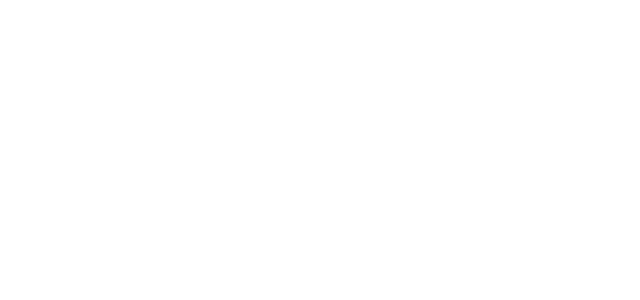
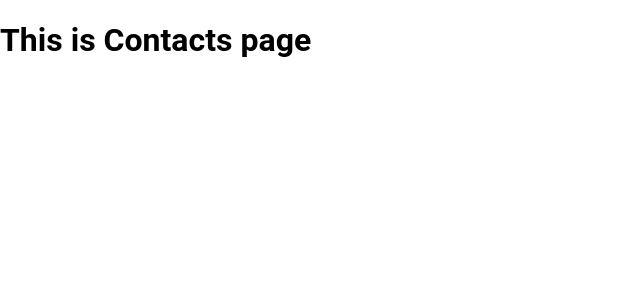
Before and after one commit to cricket-creator/takeoff-app, a React (Create React App) app in the folder client/: page /contacts in a window 1280 px wide. Shown: the top 300 px of the page, without its empty margins (0-640 px from the left). Built offline with nearby package versions, Linux system fonts and the light colour scheme.

Commit message:
Set Routes in React

```diff
--- a/client/src/App.js
+++ b/client/src/App.js
@@ -1,7 +1,10 @@
+import { useRoutes } from './hooks/useRoutes.hook';
+
 function App() {
+  const routes = useRoutes(true);
   return (
-    <div className="App">
-
+    <div>
+      {routes}
     </div>
   );
 }
--- /dev/null
+++ b/client/src/hooks/useRoutes.hook.js
@@ -0,0 +1,26 @@
+import React from 'react';
+import { Routes, Route, Navigate } from 'react-router-dom';
+import { HomePage } from '../pages/HomePage';
+import { AuthPage } from '../pages/AuthPage';
+import { ContactsPage } from '../pages/ContactsPage';
+
+export const useRoutes = isAuth => {
+  if (isAuth) {
+    return (
+      <Routes>
+        <Route path="/" exact element={<HomePage />} />
+        <Route path="/auth" exact element={<AuthPage />} />
+        <Route path="/contacts" exact element={<ContactsPage />} />
+        <Route path="*" element={<Navigate to="/" />} />
+      </Routes>
+    );
+  }
+
+  return (
+    <Routes>
+      <Route path="/" exact element={<HomePage />} />
+      <Route path="/auth" exact element={<AuthPage />} />
+      <Route path="*" element={<Navigate to="/" />} />
+    </Routes>
+  );
+};
--- a/client/src/index.js
+++ b/client/src/index.js
@@ -1,12 +1,15 @@
 import React from 'react';
 import ReactDOM from 'react-dom';
+import { BrowserRouter } from 'react-router-dom';
 import App from './App';
 import reportWebVitals from './reportWebVitals';
-// import './index.css'; index.sass
+import './index.scss';
 
 ReactDOM.render(
   <React.StrictMode>
-    <App />
+    <BrowserRouter>
+      <App />
+    </BrowserRouter>
   </React.StrictMode>,
   document.getElementById('root')
 );
--- /dev/null
+++ b/client/src/index.scss
@@ -0,0 +1,9 @@
+*, :before, :after {
+    box-sizing: border-box;
+}
+
+body {
+    margin: 0;
+    padding: 0;
+    font-family: Roboto, sans-serif;
+}
--- /dev/null
+++ b/client/src/pages/AuthPage.js
@@ -0,0 +1,7 @@
+export function AuthPage() {
+  return (
+    <div>
+      <h1>This is Auth page</h1>
+    </div>
+  )
+}
--- /dev/null
+++ b/client/src/pages/ContactsPage.js
@@ -0,0 +1,7 @@
+export function ContactsPage() {
+  return (
+    <div>
+      <h1>This is Contacts page</h1>
+    </div>
+  )
+}
--- /dev/null
+++ b/client/src/pages/HomePage.js
@@ -0,0 +1,7 @@
+export function HomePage() {
+  return (
+    <div>
+      <h1>This is home page</h1>
+    </div>
+  )
+}
```
Also changed, not shown: client/src/hooks/useHttp.hook.js (added, +30 -0 lines).
